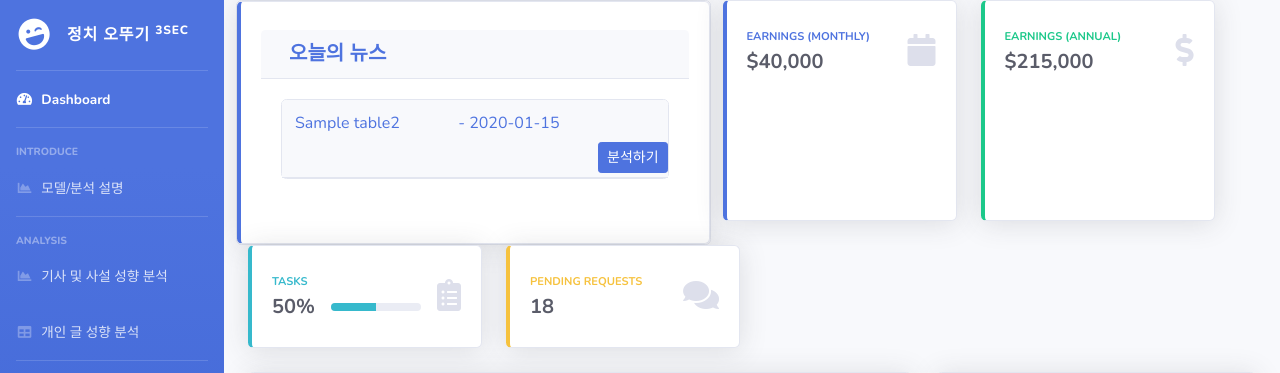
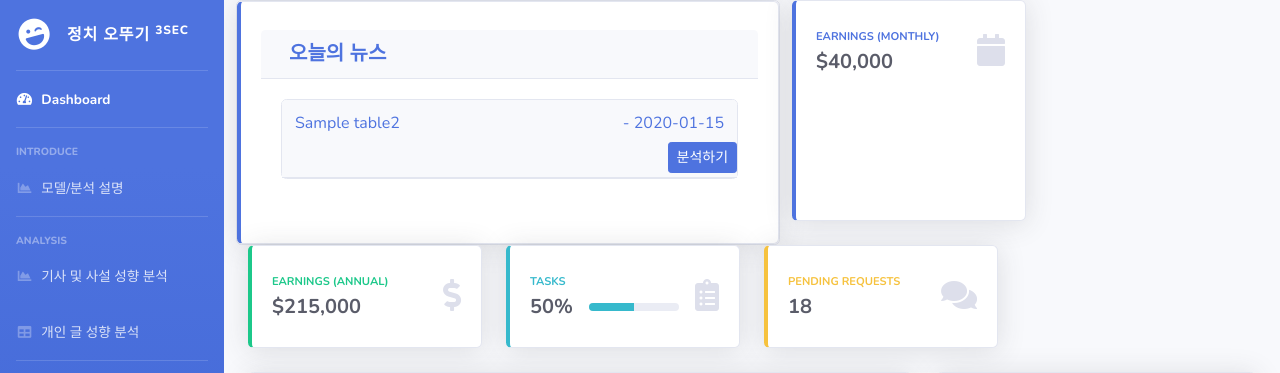
Before and after one commit to dc-koreauniv-9/Project-Assemble, a Flask app: page / in a window 1280 px wide. Shown: the top 373 px of the page. Run offline with Flask 2, Linux system fonts and the light colour scheme; tables that the repository leaves empty hold one stand-in row (values such as "Sample post"); some libraries are stand-ins or nearby versions.

Commit message:
'오늘의 뉴스' 부분 조금 수정 - accordion 추가 완료 ( 근데 하나 열면 다 열려요..) - 분석하기 버튼 수직 정렬 필요 - 너비 조정 : h5의 margin 없애고, 버튼을 같은 줄로 올려야함.

```diff
--- a/total/templates/1index.html
+++ b/total/templates/1index.html
@@ -137,13 +137,13 @@
                               <div id="accordion">
                               <div class="card">
                                 <div class="card-header py-1" style="padding:0;" id="headingOne">
-                                  <h5 class="mb-0" style="margin-right:0px; width:calc(100% - 95px);">
+                                  <h5 class="mb-0" style="margin-right:0px; width:100%;">
                                     <button class="btn btn-link" data-toggle="collapse" data-target="#collapseOne" aria-expanded="true" aria-controls="collapseOne" style="width:100%">
                                       <a style="float:left;">{{ i.title }}</a>
                                       <a style="float:right;"> - {{ i.date }}</a>
                                     </button>
+                                    <input class="btn btn-primary btn-sm" type="button" value="분석하기" style="float:right; vertical-align: middle;">
                                   </h5>
-                                  <input class="btn btn-primary btn-sm" type="button" value="분석하기" style="float:right; vertical-align: middle;">
 
                                 </div>
 
```
